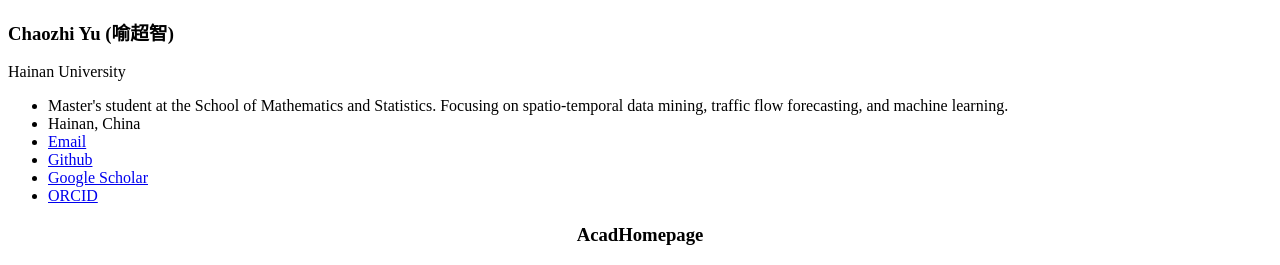
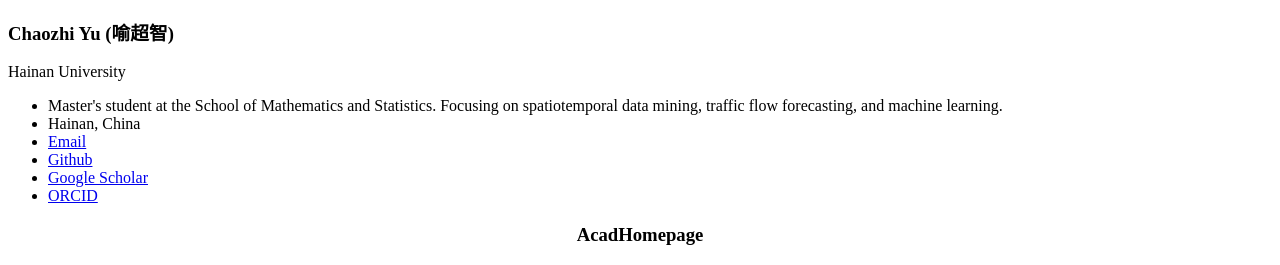
Before and after one commit to yuchaozhi/yuchaozhi.github.io, a Jekyll site: the page built from docs/README-zh.md, in a window 1280 px wide. Shown: the part 227-492 px from the top of the page. Built offline with Jekyll 4.4.1, drawn with Linux system fonts in a browser that asks for light colours; our own code applies the rules of GitHub Pages for plain Markdown files.

Commit message:
update config

```diff
--- a/_config.yml
+++ b/_config.yml
@@ -7,7 +7,7 @@
 
 # Site Settings
 title                    : "Chaozhi Yu (喻超智)"
-description              : "Master's student at the School of Mathematics and Statistics. Focusing on spatio-temporal data mining, traffic flow forecasting, and machine learning."
+description              : "Master's student at the School of Mathematics and Statistics. Focusing on spatiotemporal data mining, traffic flow forecasting, and machine learning."
 repository               : "yuchaozhi/yuchaozhi.github.io"
 google_scholar_stats_use_cdn : true
 
```
